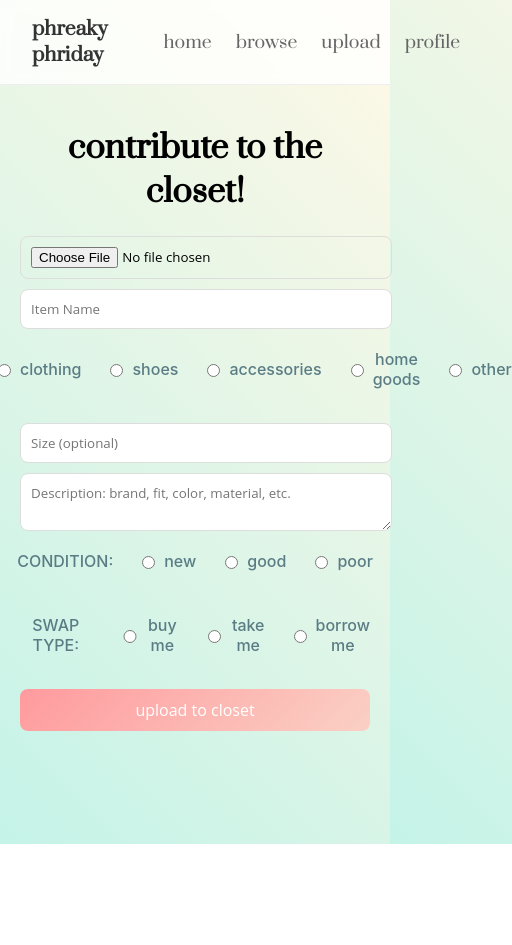
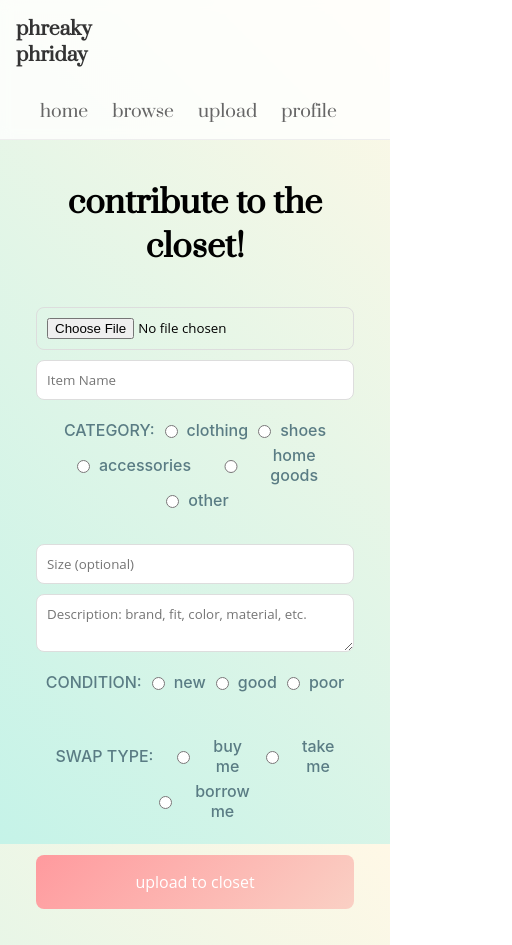
Before and after one commit to katiehur5/phreaky-phriday, a React (Create React App) app in the folder frontend/: page /add-item in a window 390 px wide. Shown: the whole page, 512 px wide, since content can reach past the window. Before the commit the page ends 844 px from the top, so only its background shows below. Built offline with nearby package versions, Linux system fonts and the light colour scheme; sample sign-in values are in the browser's storage.

Commit message:
Fix double password hashing problem, adapt to mobile

```diff
--- a/frontend/src/components/Navbar.css
+++ b/frontend/src/components/Navbar.css
@@ -2,13 +2,17 @@
     display: flex;
     justify-content: space-between;
     align-items: center;
-    padding: 1rem 2rem;
+    padding: 1rem;
+    flex-wrap: wrap;
     background-color: rgba(255, 255, 255, 0.8);
     backdrop-filter: blur(6px);
     border-bottom: 1px solid #eee;
     position: sticky;
     top: 0;
     z-index: 100;
+    width: 100%;
+    margin: 0 auto;
+    box-sizing: border-box;
   }
 
   .nav-logo {
--- a/frontend/src/components/Navbar.js
+++ b/frontend/src/components/Navbar.js
@@ -6,7 +6,7 @@ const Navbar = () => {
   const userId = localStorage.getItem('userId');
   return (
     <nav className="navbar">
-      <div className="nav-logo">phreaky phriday</div>
+      <div className="nav-logo">phreaky<br />phriday</div>
       <div className="nav-links">
         <Link to="/home">home</Link>
         <Link to="/items">browse</Link>
--- a/frontend/src/index.css
+++ b/frontend/src/index.css
@@ -12,12 +12,17 @@
 
 body {
   margin: 0;
+  padding: 0;
+  overflow-x: hidden;
   font-family: -apple-system, BlinkMacSystemFont, 'Segoe UI', 'Roboto', 'Oxygen',
     'Ubuntu', 'Cantarell', 'Fira Sans', 'Droid Sans', 'Helvetica Neue',
     sans-serif;
   -webkit-font-smoothing: antialiased;
   -moz-osx-font-smoothing: grayscale;
   background: linear-gradient(45deg, #c5f3e8, #FFF8E6);
+  background-repeat: no-repeat;
+  background-attachment: fixed;
+  background-size: cover;
   min-height: 100vh;
 }
 
--- a/frontend/src/pages/ItemDetail.js
+++ b/frontend/src/pages/ItemDetail.js
@@ -56,7 +56,7 @@ function ItemDetail() {
           </p>
           <p><strong>Digits:</strong>{' '}
             <a href={`sms:${item.owner.phoneNumber}?body=${encodeURIComponent(
-              `hey ${item.owner.name}, is your item "${item.name}" still available?`
+              `Hey ${item.owner.name}, is your item "${item.name}" still available?`
             )}`}>
               {item.owner.phoneNumber}</a>
           </p>
--- a/frontend/src/styles/AddItem.css
+++ b/frontend/src/styles/AddItem.css
@@ -3,12 +3,19 @@
   margin: auto;
   padding: 20px;
   text-align: center;
+  width: 100%;
+  box-sizing: border-box;
 }
 
 form {
   display: flex;
   flex-direction: column;
   gap: 10px;
+  width: 100%;
+  max-width: 500px;
+  margin: 0 auto;
+  padding: 1rem;
+  box-sizing: border-box;
 }
 
 
@@ -26,19 +33,25 @@ form {
 input,
 textarea {
   width: 100%;
+  max-width: 100%;
   padding: 10px;
   border: 1px solid #ddd;
   border-radius: 8px;
+  box-sizing: border-box;
 }
 
 button {
   background: linear-gradient(135deg, #ff9a9e, #fad0c4);
   border: none;
-  padding: 10px;
+  padding: 1rem;
+  margin: 0 auto;
   border-radius: 8px;
   cursor: pointer;
   font-size: 16px;
   color: white;
+  width: 100%;
+  max-width: 100%;
+  box-sizing: border-box;
 }
 
 button:hover {
@@ -51,10 +64,14 @@ button:hover {
 
 .options {
   display: flex;
+  flex-wrap: wrap;
   justify-content: center;
-  gap: 24px;
+  gap: 5px;
   align-items: center;
   margin: 10px 0 24px;
+  max-width: 100%;
+  width: 100%;
+  box-sizing: border-box;
 }
 
 .label {
--- a/frontend/src/styles/Home.css
+++ b/frontend/src/styles/Home.css
@@ -1,8 +1,13 @@
 .home-container {
+  flex-grow: 1;
+  display: flex;
+  flex-direction: column;
+  justify-content: center;
+  align-items: center;
   text-align: center;
-  padding: 8rem;
-  background: linear-gradient(45deg, #c5f3e8, #FFF8E6);
-  min-height: 100vh;
+  height: 100%;
+  box-sizing: border-box;
+  padding: 1rem;
 }
 
 .home-title {
@@ -42,6 +47,7 @@
 }
 
 .home-wrapper {
-  min-height: 100vh;
-  background: linear-gradient(to bottom right, #fdf6f0, #fcefee);
+  display: flex;
+  flex-direction: column;
+  height: 100vh;
 }
--- a/frontend/src/styles/ItemDetail.css
+++ b/frontend/src/styles/ItemDetail.css
@@ -14,10 +14,15 @@
 
 .item-detail-card {
   display: flex;
+  flex-direction: row;
+  gap: 1rem;
+  align-items: flex-start;
+  justify-content: center;
   max-width: 1000px;
   width: 100%;
   background: white;
-  border-radius: 20px;
+  border-radius: 16px;
+  padding: 1rem;
   box-shadow: 0 10px 24px rgba(0, 0, 0, 0.08);
   overflow: hidden;
 }
@@ -30,7 +35,7 @@
 }
 
 .item-detail-info {
-  width: 50%;
+  width: 100%;
   padding: 40px;
   display: flex;
   flex-direction: column;
@@ -48,3 +53,24 @@
   color: #4a5d66;
   margin: 6px 0;
 }
+
+@media (max-width: 768px) {
+  .item-detail-card {
+    flex-direction: column;
+    align-items: center;
+    text-align: center;
+  }
+
+  .item-detail-img {
+    width: 100%;
+    max-width: 320px;
+    height: auto;
+    border-radius: 12px;
+  }
+
+  .item-detail-info {
+    margin-top: 1rem;
+    font-size: 1rem;
+    text-align: left;
+  }
+}
--- a/frontend/src/styles/Items.css
+++ b/frontend/src/styles/Items.css
@@ -2,7 +2,6 @@
 .items-container {
     padding: 40px;
     text-align: center;
-    background: linear-gradient(45deg, #c5f3e8, #FFF8E6);
 }
 
 /* Grid Layout */
--- a/frontend/src/styles/LandingPage.css
+++ b/frontend/src/styles/LandingPage.css
@@ -1,9 +1,14 @@
 .landing-container {
+  display: flex;
+  flex-direction: column;
+  justify-content: center;     /* vertical centering */
+  align-items: center;    /* horizontal centering */
+  padding-top: 20vh;
+  padding: 1rem;
+  height: 100vh;
   text-align: center;
-    padding-top: 20vh;
-    background: linear-gradient(45deg, #c5f3e8, #FFF8E6);
-    height: 100vh;
   font-family: 'Prata', serif;
+  box-sizing: border-box;
 }
 
 .landing-title {
@@ -19,6 +24,7 @@
 
   .button-group {
     display: flex;
+    flex-wrap: wrap;
     justify-content: center;
     gap: 1rem;
   }
```
Also changed, not shown: 1 other file (tests, documents, lock files or other folders). Lines whose indentation alone changed are shown as unchanged.
